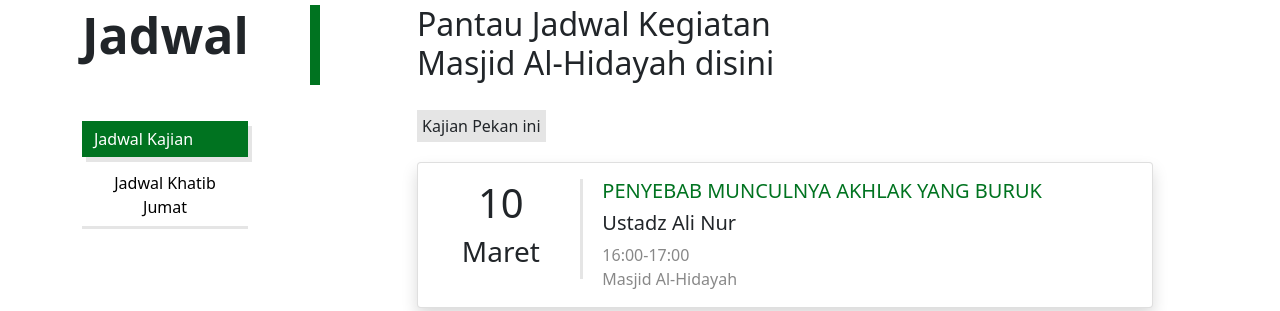
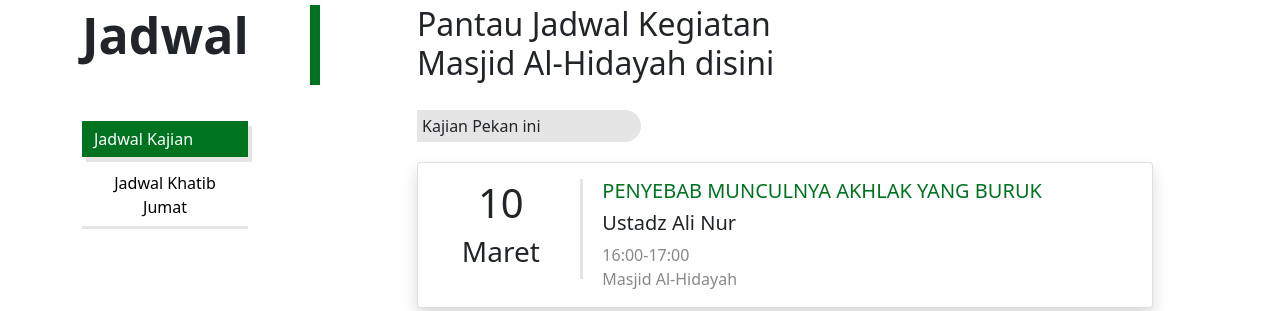
Before and after one commit to yasykurrafii/masjid-al-hidayah, a Django app: template templates/home.html in a window 1280 px wide. Shown: the part 1630-1941 px from the top of the page. Run offline with Django 3.2, Linux system fonts and the light colour scheme; the template is opened without the code that fills it, so the values that code supplies are empty; some libraries are stand-ins or nearby versions.

Commit message:
fiksasi kajian pekan ini

```diff
--- a/templates/home.html
+++ b/templates/home.html
@@ -103,11 +103,12 @@
                 <br>
                 <div class="row ">
                     <div class="col-4 ">
-                        <a style="background-color: #E5E5E5; padding: 5px; ">Kajian Pekan ini <br></a>
+                        <a style="background-color: #E5E5E5; padding: 5px; padding-right: 100px; border-radius: 0px 17.5px 17.5px 0px;">Kajian Pekan ini <br></a>
 
                     </div>
-                    <div class="circle " style="margin-left: -100px; color: #E5E5E5; ">
-                    </div>
+                    <!-- <div class="col" style="margin-left: -17px; color: #E5E5E5; ">
+                        <a style="background-color: #E5E5E5; padding: 5px; "></a><br></a>
+                    </div> -->
 
                 </div>
                 <br>
```
